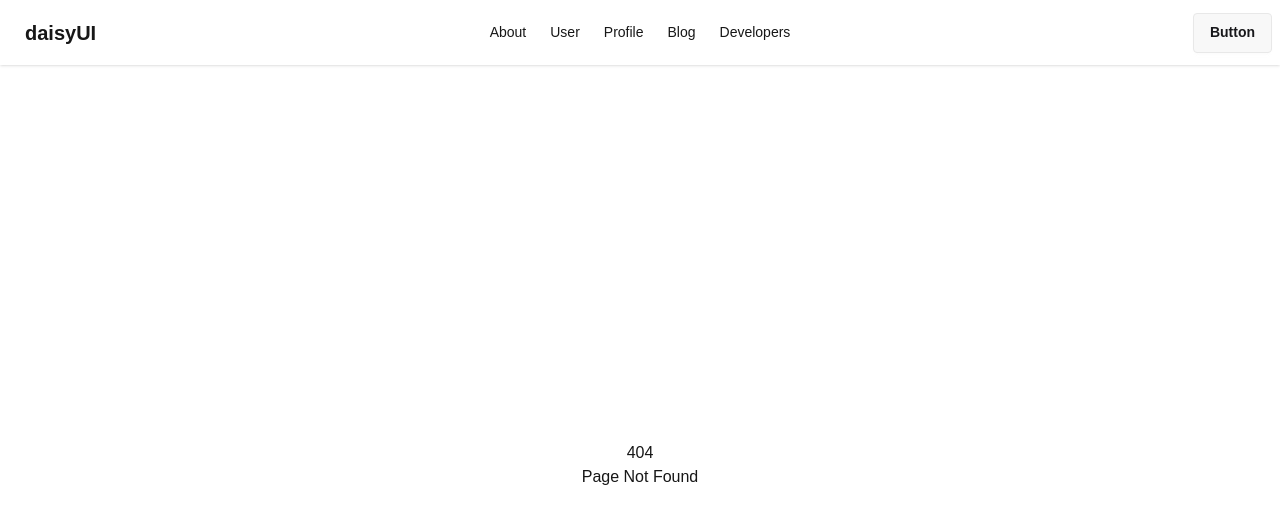
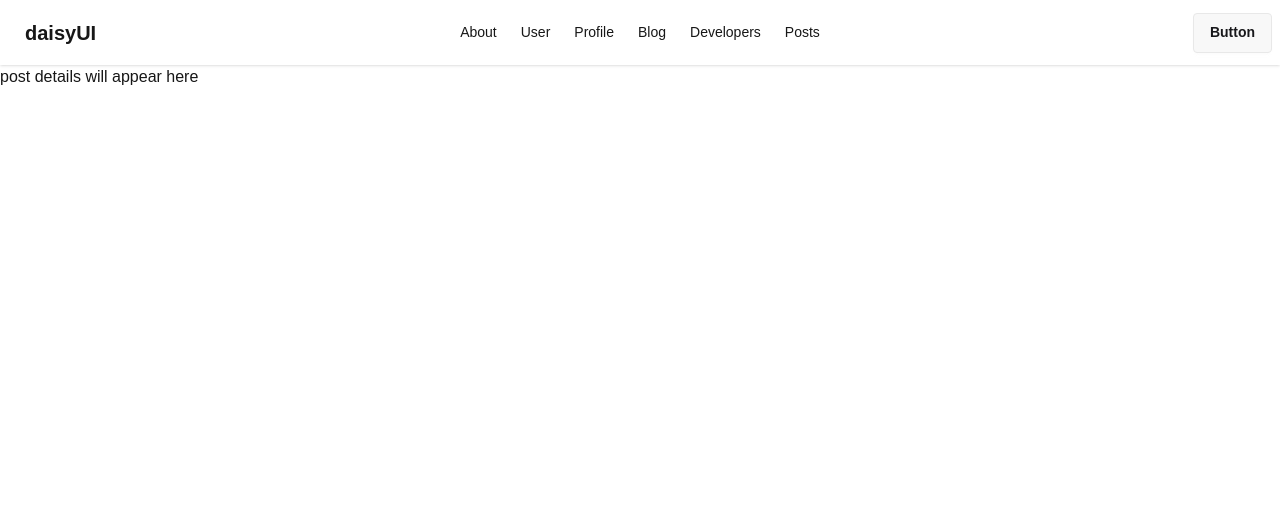
Before and after one commit to shakilkhan95/my-next-app-3, a Next.js app: page /posts/1 in a window 1280 px wide. Before the commit this address had no page. Shown: the top 524 px of the page. Built offline with nearby package versions, Linux system fonts and the light colour scheme.

Commit message:
dynamic routing and fetching data

```diff
--- /dev/null
+++ b/src/app/posts/[postId]/page.jsx
@@ -0,0 +1,11 @@
+
+
+const PostDetailPage = () => {
+    return (
+        <div>
+            <h1>post details will appear here</h1>
+        </div>
+    );
+};
+
+export default PostDetailPage;
--- /dev/null
+++ b/src/app/posts/page.jsx
@@ -0,0 +1,28 @@
+
+
+const PostsPage = async() => {
+    const res = await fetch("https://jsonplaceholder.typicode.com/posts");
+    const posts = await res.json();
+    return (
+      <div>
+        <h1 className="text-7xl">Posts will appear here</h1>
+        <div className="grid grid-cols-3 gap-5 px-5">
+          {posts.map((post) => (
+            <div key={post.id} className="card bg-primary text-primary-content ">
+              <div className="card-body">
+                <h2 className="card-title">{post.title}</h2>
+                <p>
+                  {post.body}
+                </p>
+                <div className="card-actions justify-end">
+                  <button className="btn">Buy Now</button>
+                </div>
+              </div>
+            </div>
+          ))}
+        </div>
+      </div>
+    );
+};
+
+export default PostsPage;
--- a/src/components/Navbar.jsx
+++ b/src/components/Navbar.jsx
@@ -48,6 +48,14 @@ const Navbar = () => {
             href="/developers"
           >
             Developers
+          </Link>
+        </li>
+        <li>
+          <Link
+            className={pathname === "/posts" ? "underline text-red-500" : ""}
+            href="/posts"
+          >
+            Posts
           </Link>
         </li>
       </>
```
